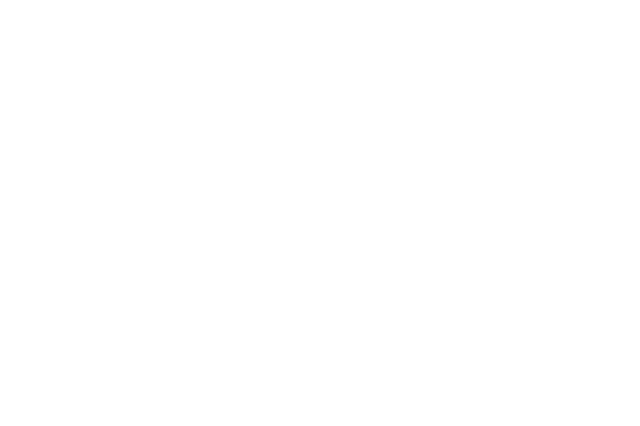
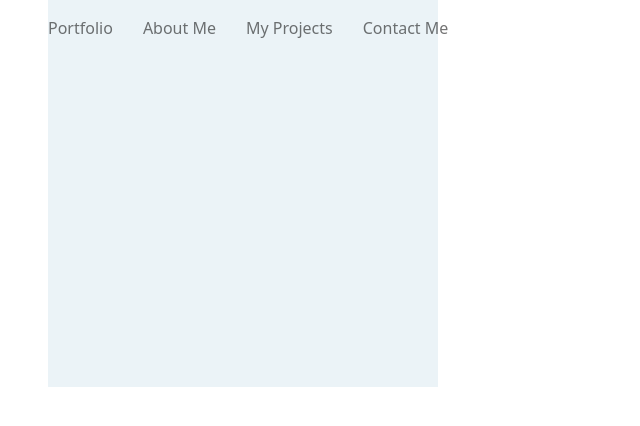
Before and after one commit to tomasossacardenas/PortfolioWebsite, a plain HTML site: page index.html in a window 1280 px wide. Shown: the whole page, without its empty margins (0-640 px from the left). Drawn offline with nearby package versions, Linux system fonts and the light colour scheme.

Commit message:
navbar added

```diff
--- a/index.html
+++ b/index.html
@@ -3,9 +3,46 @@
 <head>
     <meta charset="UTF-8">
     <meta name="viewport" content="width=device-width, initial-scale=1.0">
-    <title>Document</title>
+    <title>Portfolio</title>
+
+    <link rel="stylesheet" href="https://stackpath.bootstrapcdn.com/bootstrap/5.0.0-alpha1/css/bootstrap.min.css"
+    integrity="sha384-r4NyP46KrjDleawBgD5tp8Y7UzmLA05oM1iAEQ17CSuDqnUK2+k9luXQOfXJCJ4I" crossorigin="anonymous">
+
+    <script src="https://cdn.jsdelivr.net/npm/popper.js@1.16.0/dist/umd/popper.min.js"
+        integrity="sha384-Q6E9RHvbIyZFJoft+2mJbHaEWldlvI9IOYy5n3zV9zzTtmI3UksdQRVvoxMfooAo"
+        crossorigin="anonymous"></script>
+    <script src="https://stackpath.bootstrapcdn.com/bootstrap/5.0.0-alpha1/js/bootstrap.min.js"
+        integrity="sha384-oesi62hOLfzrys4LxRF63OJCXdXDipiYWBnvTl9Y9/TRlw5xlKIEHpNyvvDShgf/"
+        crossorigin="anonymous"></script>
+
+        <script src="https://cdn.jsdelivr.net/npm/bs-custom-file-input/dist/bs-custom-file-input.js"></script>
+    <script src="https://cdn.jsdelivr.net/npm/bootstrap@5.0.2/dist/js/bootstrap.bundle.min.js" integrity="sha384-MrcW6ZMFYlzcLA8Nl+NtUVF0sA7MsXsP1UyJoMp4YLEuNSfAP+JcXn/tWtIaxVXM" crossorigin="anonymous"></script>
+
+    <link rel="stylesheet" href="./styles.css">
+
 </head>
+
+<header>
+    <!-- HERE STARTS THE NAVBAR COMPONENT -->
+    <div class="mx-5">
+        <svg class="blue-square" width="390" height="387" viewBox="0 0 390 387" fill="none" xmlns="http://www.w3.org/2000/svg">
+            <rect width="390" height="387" fill="#EBF3F7"/>
+        </svg>
+
+        <nav class="navbar navbar-light ">
+              <div class="d-flex flex-row justify-content-start w-100 navbar-nav gap">
+                <a class="nav-item nav-link" href="#">Portfolio</a>
+                <a class="nav-item nav-link" href="#">About Me</a>
+                <a class="nav-item nav-link" href="#">My Projects</a>
+                <a class="nav-item nav-link" href="#">Contact Me</a>
+              </div>
+          </nav>
+    </div>
+    <!-- HERE END THE NAVBAR COMPONENT -->
+</header>
 <body>
+
+
 
 </body>
 </html>
--- /dev/null
+++ b/styles.css
@@ -0,0 +1,7 @@
+.gap{
+    gap: 30px;
+
+}
+.blue-square{
+    position:absolute;
+}
```
